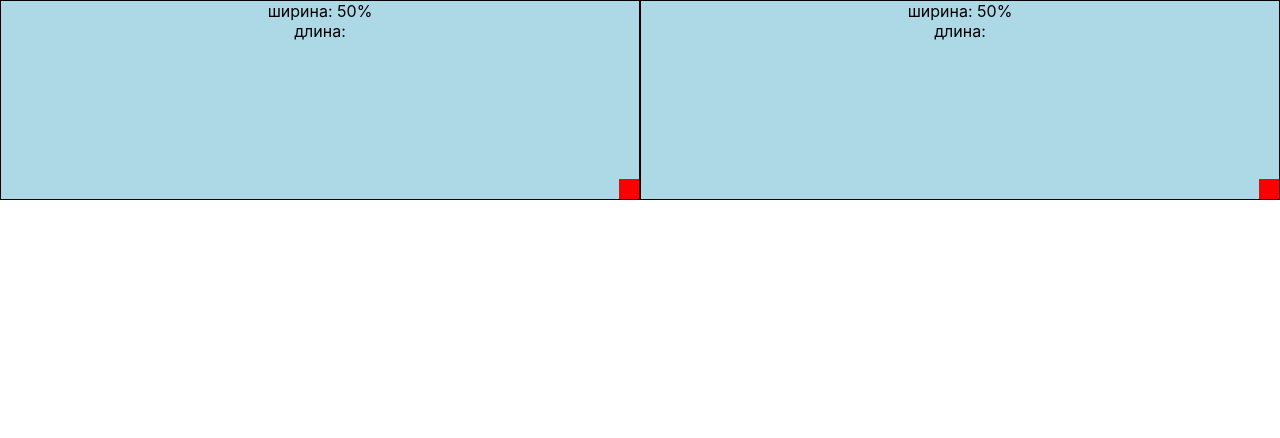
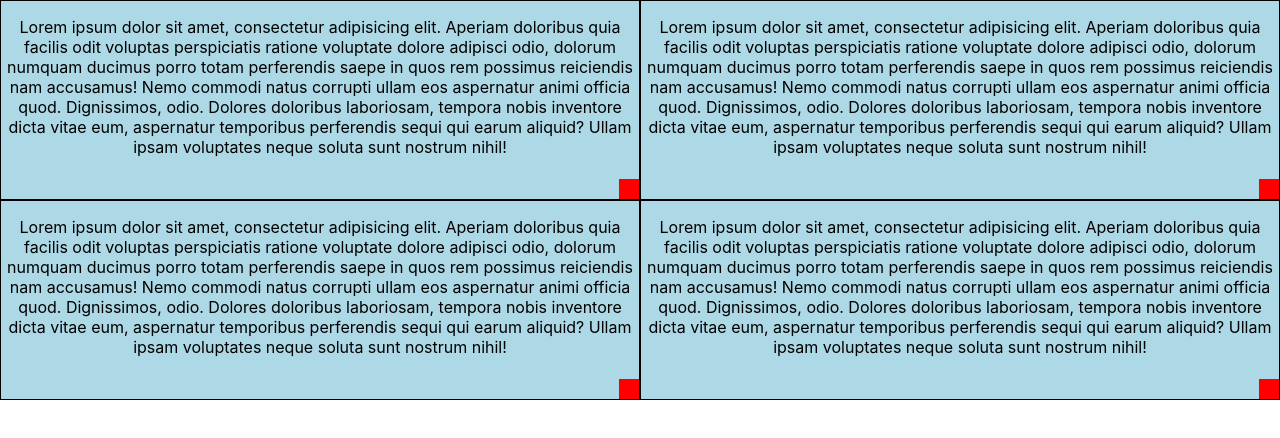
Before and after one commit to mihalichpalich/react_resizive_grid, a React (Create React App) app: page / in a window 1280 px wide. Shown: the top 438 px of the page. Built offline with nearby package versions, Linux system fonts and the light colour scheme.

Commit message:
решил вопрос с сохранением длины сетки

```diff
--- a/src/Grid/Grid.jsx
+++ b/src/Grid/Grid.jsx
@@ -7,7 +7,7 @@ class Grid extends React.Component {
     return (
       <div>
         <Row />
-        {/* <Row /> */}
+        <Row />
       </div>
     );
   }
--- a/src/Grid/Row/Column/Column.jsx
+++ b/src/Grid/Row/Column/Column.jsx
@@ -7,7 +7,7 @@ class Column extends React.Component {
     this.state = {
       columnWidth: "50%",
       columnOldWidthPx: null,
-      columnHeight: null,
+      columnHeight: "auto",
       columnResize: null,
       columnOldWidth: null,
       columnNewWidth: null,
@@ -61,11 +61,14 @@ class Column extends React.Component {
       columnNewWidth: columnResizeWidth,
       columnFlexGrow: newFlexGrow
     });
+
+    this.props.heightFromColumn(this.state.columnHeight);
   }
 
   stopResize() {
     this.setState({
-      columnResize: null
+      columnResize: null,
+      columnHeight: "auto"
     });
 
     $(window).unbind("mousemove", this.resize);
@@ -97,8 +100,16 @@ class Column extends React.Component {
 
     return (
       <div className="column" style={columnStyles.columnStyle}>
-        ширина: {columnStyles.columnStyle.width} <br />
-        длина: {columnStyles.columnStyle.height}
+        <p>
+          Lorem ipsum dolor sit amet, consectetur adipisicing elit. Aperiam
+          doloribus quia facilis odit voluptas perspiciatis ratione voluptate
+          dolore adipisci odio, dolorum numquam ducimus porro totam perferendis
+          saepe in quos rem possimus reiciendis nam accusamus! Nemo commodi
+          natus corrupti ullam eos aspernatur animi officia quod. Dignissimos,
+          odio. Dolores doloribus laboriosam, tempora nobis inventore dicta
+          vitae eum, aspernatur temporibus perferendis sequi qui earum aliquid?
+          Ullam ipsam voluptates neque soluta sunt nostrum nihil!
+        </p>
         <span
           className="resizer"
           style={columnStyles.spanStyle}
--- a/src/Grid/Row/Row.jsx
+++ b/src/Grid/Row/Row.jsx
@@ -5,21 +5,33 @@ import Column from "./Column/Column.jsx";
 class Row extends React.Component {
   constructor(props) {
     super(props);
-    this.state = {};
+    this.state = {
+      rowMinHeight: "200px",
+      rowMaxHeight: "auto"
+    };
+    this.changeRowHeight = this.changeRowHeight.bind(this);
+  }
+
+  changeRowHeight(data) {
+    this.setState({
+      rowMaxHeight: data,
+      rowMinHeight: data
+    });
   }
 
   render() {
     const rowStyles = {
       display: "flex",
       backgroundColor: "green",
-      minHeight: "200px",
+      minHeight: this.state.rowMinHeight,
+      maxHeight: this.state.rowMaxHeight,
       width: "100%"
     };
 
     let columns = [];
 
     for (let i = 0; i < 2; i++) {
-      columns.push(<Column key={i} />);
+      columns.push(<Column key={i} heightFromColumn={this.changeRowHeight} />);
     }
 
     return (
```
